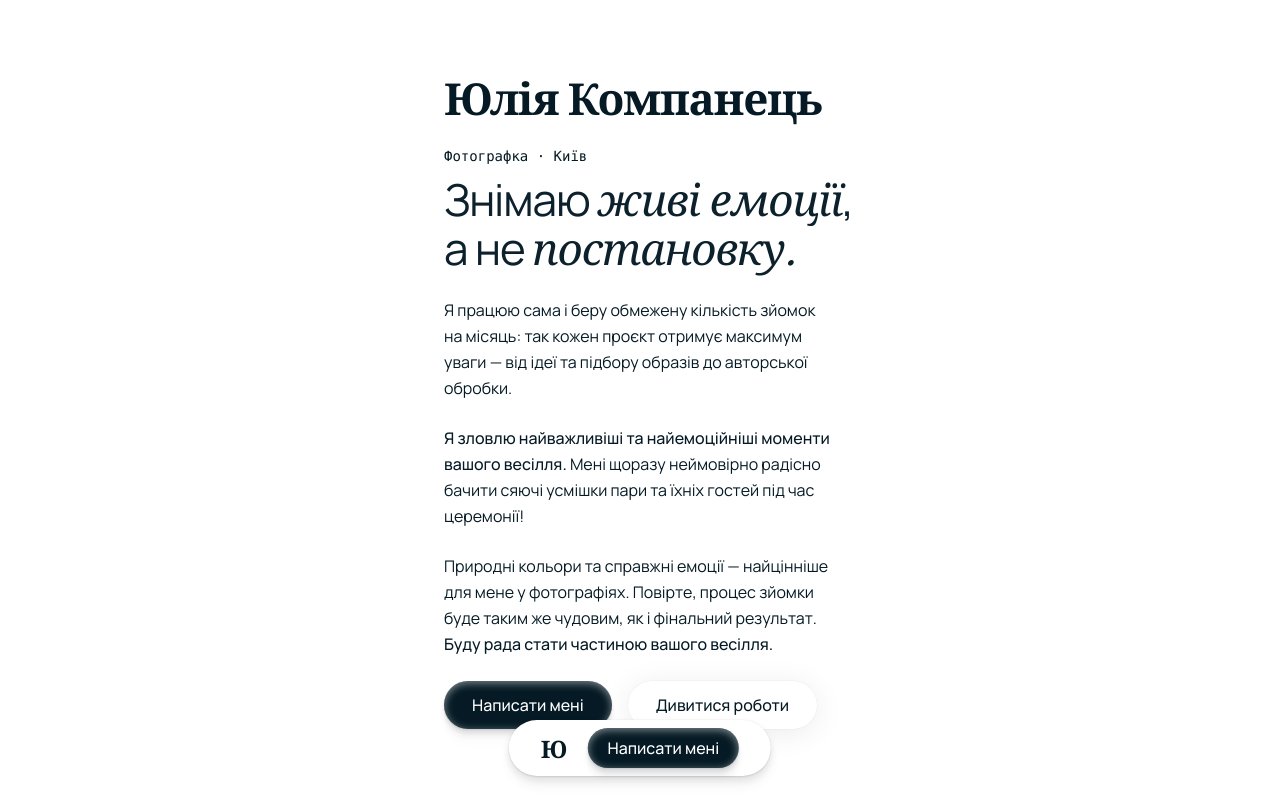
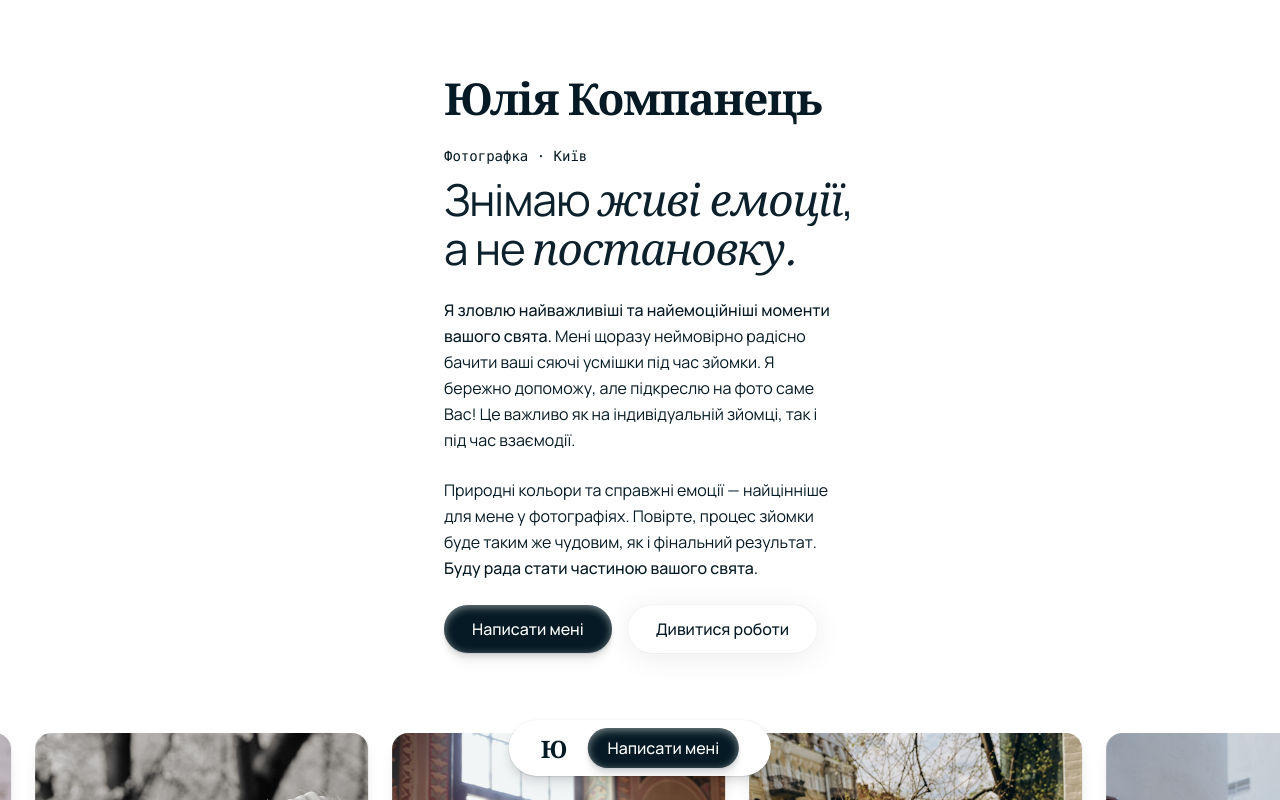
Before and after one commit to Neki4/Julia_website_white, a React (Vite) app: page / in a window 1280 px wide. Shown: the top 800 px of the page. Built offline with nearby package versions, Linux system fonts and the light colour scheme; a web font is replaced by a local one.

Commit message:
Update hero about text (celebration wording)
Co-Authored-By: Claude Fable 5 <noreply@anthropic.com>

```diff
--- a/src/App.tsx
+++ b/src/App.tsx
@@ -44,23 +44,19 @@ function Hero() {
         style={{ animationDelay: '0.4s' }}
       >
         <p>
-          Я працюю сама і беру обмежену кількість зйомок на місяць: так кожен
-          проєкт отримує максимум уваги — від ідеї та підбору образів до
-          авторської обробки.
-        </p>
-        <p>
           <strong className="font-medium">
-            Я зловлю найважливіші та найемоційніші моменти вашого весілля.
+            Я зловлю найважливіші та найемоційніші моменти вашого свята.
           </strong>{' '}
-          Мені щоразу неймовірно радісно бачити сяючі усмішки пари та їхніх
-          гостей під час церемонії!
+          Мені щоразу неймовірно радісно бачити ваші сяючі усмішки під час
+          зйомки. Я бережно допоможу, але підкреслю на фото саме Вас! Це
+          важливо як на індивідуальній зйомці, так і під час взаємодії.
         </p>
         <p>
           Природні кольори та справжні емоції — найцінніше для мене у
           фотографіях. Повірте, процес зйомки буде таким же чудовим, як і
           фінальний результат.{' '}
           <strong className="font-medium">
-            Буду рада стати частиною вашого весілля.
+            Буду рада стати частиною вашого свята.
           </strong>
         </p>
       </div>
```
